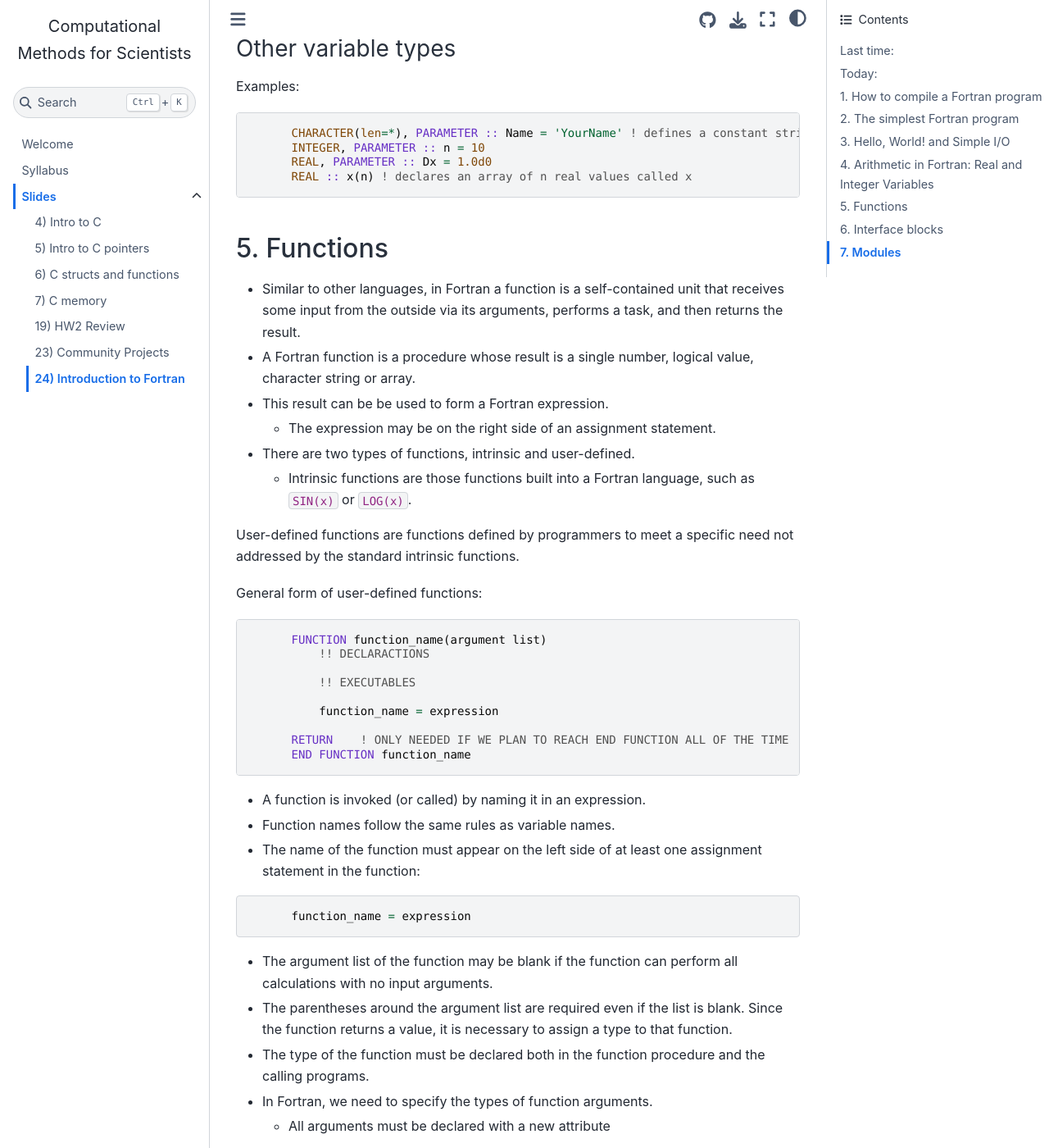
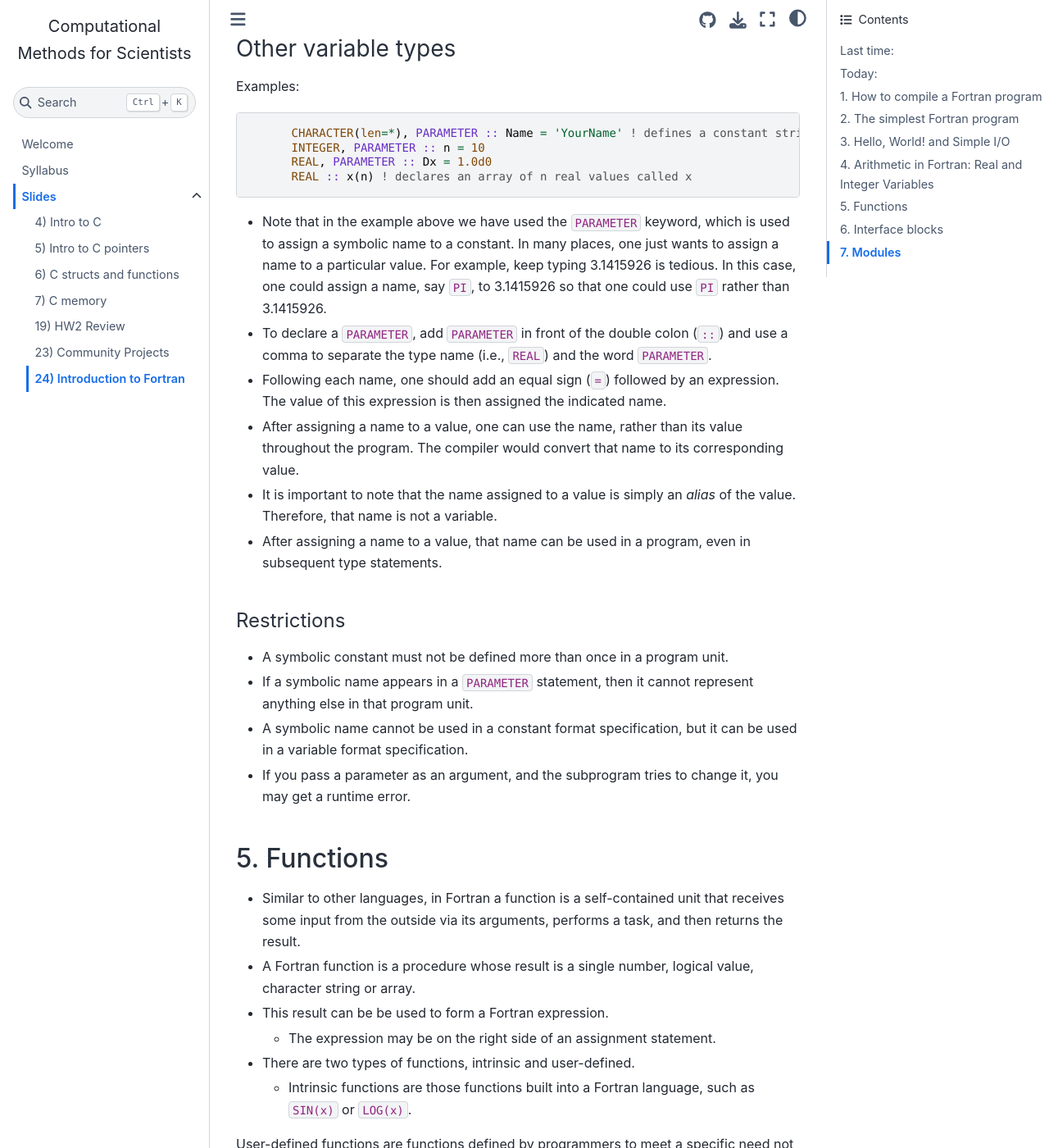
Before and after one commit to sdsu-comp526/fall24, a Jupyter Book: the page built from slides/module6-1_intro_to_fortran.md, in a window 1280 px wide and 1400 px high, scrolled down 5213 px. Shown: the whole window at 82% size. Built offline with Jupyter Book 1.0.4 settings and Sphinx 7.4.7 and the Sphinx Book theme 1.1.4, drawn with Linux system fonts in a browser that asks for light colours; pages that are not in the unit, such as notebooks, are missing from menus; some of the changed text lies outside the part shown.

Commit message:
Soma format changes to Fortran lecture

````diff
--- a/slides/module6-1_intro_to_fortran.md
+++ b/slides/module6-1_intro_to_fortran.md
@@ -41,6 +41,7 @@
 ```
 
 ## 2. The simplest Fortran program
+
 The simplest Fortran program is what might be called a "do-nothing" program. It contains all of the required parts of a Fortran program. The program is as follows:
 
 ```{literalinclude} ../fortran_programs/module6-1_intro_to_fortran/do_nothing.f
@@ -60,9 +61,11 @@
 - Notice that all of the lines in the example above begin with 6 blank spaces. This is because the Fortran 77 standard requires that the first 6 characters of a line be reserved for statement numbers and continuation characters. These 6 spaces originate from the punched card version of Fortran.
 
 ### Exercise 24.1:
+
 Create your first "do nothing" Fortran program.
 
 ## 3. Hello, World! and Simple I/O
+
 The next simplest Fortran program is something programmers call the "Hello World" program. This is the simplest program that actually produces some output. An example of the "Hello World!" program in Fortran is:
 
 ```{literalinclude} ../fortran_programs/module6-1_intro_to_fortran/hello_world.f
@@ -76,10 +79,12 @@
 - The text you want to print out is inside single quotes.
 
 ### Exercise 24.2:
+
  1. Type the "Hello World" program yourself. Compile it and run it.
  2. Change the "Hello World" program to print out something else, such as your name.
 
 ### Simple I/O
+
 To print out on a file use the following statements in your program:
 
 ```fortran
@@ -108,6 +113,7 @@
 ```
 
 ## 4. Arithmetic in Fortran: Real and Integer Variables
+
 Fortran has several different types of variables. The two most commonly used types for computations are _integer_ variables and _real_ variables.
 
 - _Integer variables_ do not have a fractional part. The value of an integer variable is a whole number, like `0`, `2`, `5`, `-76`, and so on.
@@ -145,6 +151,7 @@
  4. Change the values of _pi_ and _e_ to negative numbers (that is, -3.1416 and -2.71828), then re-compile and re-run the program. What happens when the negative values are converted to integers?
 
 ### Other variable types
+
 Examples:
 
 ```fortran
@@ -154,7 +161,22 @@
       REAL :: x(n) ! declares an array of n real values called x
 ```
 
+- Note that in the example above we have used the `PARAMETER` keyword, which is used to assign a symbolic name to a constant. In many places, one just wants to assign a name to a particular value. For example, keep typing 3.1415926 is tedious. In this case, one could assign a name, say `PI`, to 3.1415926 so that one could use `PI` rather than 3.1415926.
+- To declare a `PARAMETER`, add `PARAMETER` in front of the double colon (`::`) and use a comma to separate the type name (i.e., `REAL`) and the word `PARAMETER`.
+- Following each name, one should add an equal sign (`=`) followed by an expression. The value of this expression is then assigned the indicated name.
+- After assigning a name to a value, one can use the name, rather than its value throughout the program. The compiler would convert that name to its corresponding value.
+- It is important to note that the name assigned to a value is simply an _alias_ of the value. Therefore, that name is not a variable.
+- After assigning a name to a value, that name can be used in a program, even in subsequent type statements.
+
+#### Restrictions
+
+- A symbolic constant must not be defined more than once in a program unit.
+- If a symbolic name appears in a `PARAMETER` statement, then it cannot represent anything else in that program unit.
+- A symbolic name cannot be used in a constant format specification, but it can be used in a variable format specification.
+- If you pass a parameter as an argument, and the subprogram tries to change it, you may get a runtime error.
+
 ## 5. Functions
+
 - Similar to other languages, in Fortran a function is a self-contained unit that receives some input from the outside via its arguments, performs a task, and then returns the result.
 - A Fortran function is a procedure whose result is a single number, logical value, character string or array.
 - This result can be be used to form a Fortran expression.
@@ -180,18 +202,16 @@
 
 - A function is invoked (or called) by naming it in an expression.
 - Function names follow the same rules as variable names.
-- The name of the function must appear on the left side of at least one assignment statement in the function:
+- The name of the function _must_ appear on the left side of at least one assignment statement in the function:
 
 ```fortran
       function_name = expression
 ```
 
 - The argument list of the function may be blank if the function can perform all calculations with no input arguments.
-
-- The parentheses around the argument list are required even if the list is blank. Since the function returns a value, it is necessary to assign a type to that function.
-
+- The parentheses around the argument list are required even if the list is blank.
+- Since the function returns a value, it is necessary to assign a type to that function.
 - The type of the function must be declared both in the function procedure and the calling programs.
-
 - In Fortran, we need to specify the types of function arguments.
   * All arguments must be declared with a new attribute
 ```fortran
@@ -215,7 +235,7 @@
 
 ### Common mistakes
 
-1) Forget the function type.
+1) Forgetting the function type (i.e., the type of the return argument).
 
 Example:
 ```fortran
@@ -229,7 +249,7 @@
 ```
 If there is no type, you will not be able to determine the returned value type.
 
-2) Forget `INTENT(IN)`.
+2) Forgetting `INTENT(IN)` for input variables.
 
 Example:
 
@@ -298,9 +318,9 @@
       END FUNCTION DoSomething
 ```
 
-Only a special type of functions, _recursive_ functions, could have their names on the right-hand side of expressions (we didn't treat recursion in this class because it is pretty impractical).
+Only a special type of functions, _recursive_ functions, could have their names on the right-hand side of expressions (we don't cover recursion in this lecture, because as we've seen before it is pretty impractical).
 
-6) Most recent value stored in function name is returned.
+6) The most recent value stored in function name is returned.
 
 Example:
 
@@ -340,8 +361,11 @@
 ## 6. Interface blocks
 
 - Safety feature which allows main programs and external subprograms to interface appropriately with your user-defined function/subroutine.
-- Ensures that the calling program and the subprogram have the correct number and type of arguments
-- Helps compiler to detect incorrect usage of a subprogram at compile time
+
+- Ensures that the calling program and the subprogram have the correct number and type of arguments.
+
+- Helps compiler to detect incorrect usage of a subprogram at compile time.
+
 - It consists of:
   1. Number of arguments
   2. Type of each argument
@@ -355,8 +379,9 @@
 
 ## 7. Modules
 
-- It is often the case that there are parameters, variables, and subprograms that must be shared by several program units
-- Fortran 90 provides a special program unit known as a `MODULE` that conveniently packages collections of declarations and subprograms so that they may be imported into other program units
+- It is often the case that there are parameters, variables, and subprograms that must be shared by several program units.
+
+- Fortran 90 provides a special program unit known as a `MODULE` that conveniently packages collections of declarations and subprograms so that they may be imported into other program units.
 
 Syntax:
 ```fortran
@@ -365,10 +390,9 @@
       END MODULE module_name
 ```
 
-- A program module is made accessible to the various program units by way of the `USE` statement
+- A program module is made accessible to the various program units by way of the `USE` statement.
 
-- The `USE` statement must appear at the beginning of the declaration part of the program unit making use of the module. It must appear even before the statement `IMPLICIT
-NONE`.
+- The `USE` statement must appear at the beginning of the declaration part of the program unit making use of the module. It must appear even _before_ the statement `IMPLICIT NONE`.
 
 Example:
 
@@ -407,12 +431,12 @@
 
 Review of Fortran modules:
 
-- Modules provide you a way of splitting your programs between multiple files
+- Modules provide you a way of splitting your programs between multiple files.
 - Modules are used for:
   * Packaging subprograms, data and interface blocks
   * Defining global data that can be used by more than one routine
   * Declaring variables that can be made available within any routines you choose
-  * Importing a module entirely, for use, into another program or subroutine
+  * Importing a module entirely, for use, into another program or subroutine.
 - Syntax of a module (two parts):
   * a specification part for statements declaration
   * a contains part for subroutine and function definitions
@@ -434,9 +458,9 @@
 
 Note:
 
-- Can add as many modules as needed, each will be in separate files and compiled separately
-- A module can be used in various different programs
-- A module can be used many times in the same program
+- Can add as many modules as needed, each will be in separate files and compiled separately.
+- A module can be used in various different programs.
+- A module can be used many times in the same program.
 - The variables declared in a module specification part, are global to the module
 - The variables declared in a module become global variables in any program or routine where the module is used
 - The use statement can appear in the main program, or any other subroutine or module which uses the routines or variables declared in a particular module
````
Also changed, not shown: other parts of slides/module6-1_intro_to_fortran.md (+8 -7 lines).
